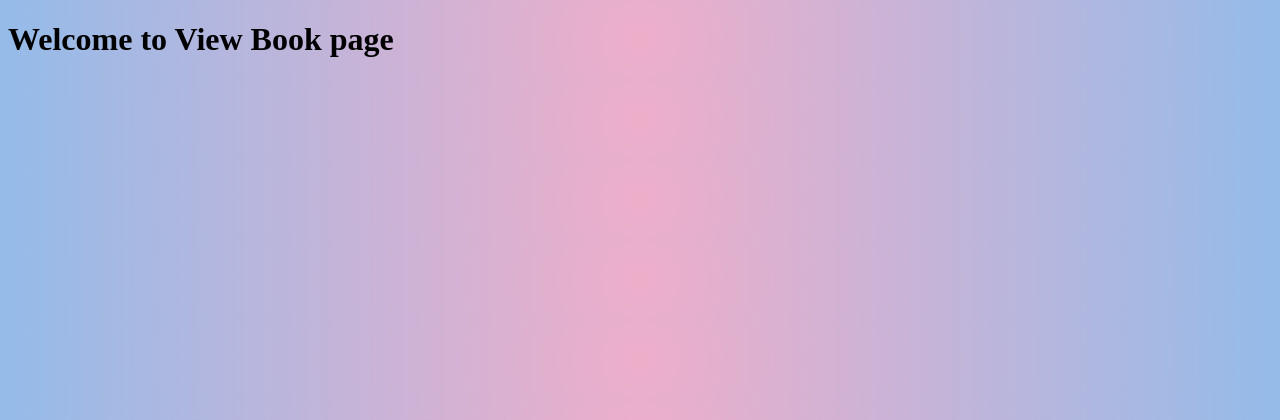
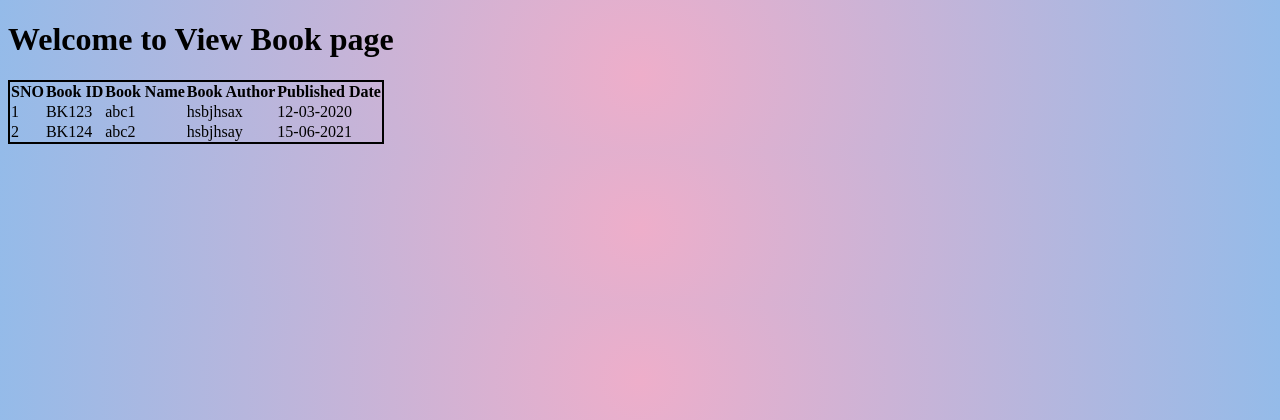
Before and after one commit to mouli383/WT_LAB, a PHP site: page /view_books.html in a window 1280 px wide. Shown: the top 420 px of the page. Run offline with PHP 8.4, Linux system fonts and the light colour scheme.

Commit message:
Added tables in issue_book.html,view_books.html,add_books.html using inline,internal and external styles

```diff
--- a/Frontend/view_books.html
+++ b/Frontend/view_books.html
@@ -3,9 +3,40 @@
 <head>
     <meta charset="UTF-8">
     <meta name="viewport" content="width=device-width, initial-scale=1.0">
-    <title>Document</title>
+    <title>View All Available Books Here</title>
+    <!-- <link rel="stylesheet" href="style.css"> -->
+    <style>
+    .table{
+        border:2px solid black;
+        border-collapse:collapse;
+    }
+    </style>
+
 </head>
 <body style="background:radial-gradient(circle, rgba(238,174,202,1), rgba(148,187,233,1))";>
     <h1>Welcome to View Book page</h1>
+    <table class="table">
+        <tr>
+            <th>SNO</th>
+            <th>Book ID</th>
+            <th>Book Name</th>
+            <th>Book Author</th>
+            <th>Published Date</th>
+        </tr>
+        <tr>
+            <td>1</td>
+            <td>BK123</td>
+            <td>abc1</td>
+            <td>hsbjhsax</td>
+            <td>12-03-2020</td>
+        </tr>
+        <tr>
+            <td>2</td>
+            <td>BK124</td>
+            <td>abc2</td>
+            <td>hsbjhsay</td>
+            <td>15-06-2021</td>
+        </tr>
+    </table>
 </body>
 </html>
```
Also changed, not shown: Frontend/add_book.html (+31 -1 lines), Frontend/index.html (+0 -17 lines), Frontend/issue_book.html (+17 -1 lines), Frontend/style.css (+14 -2 lines).
